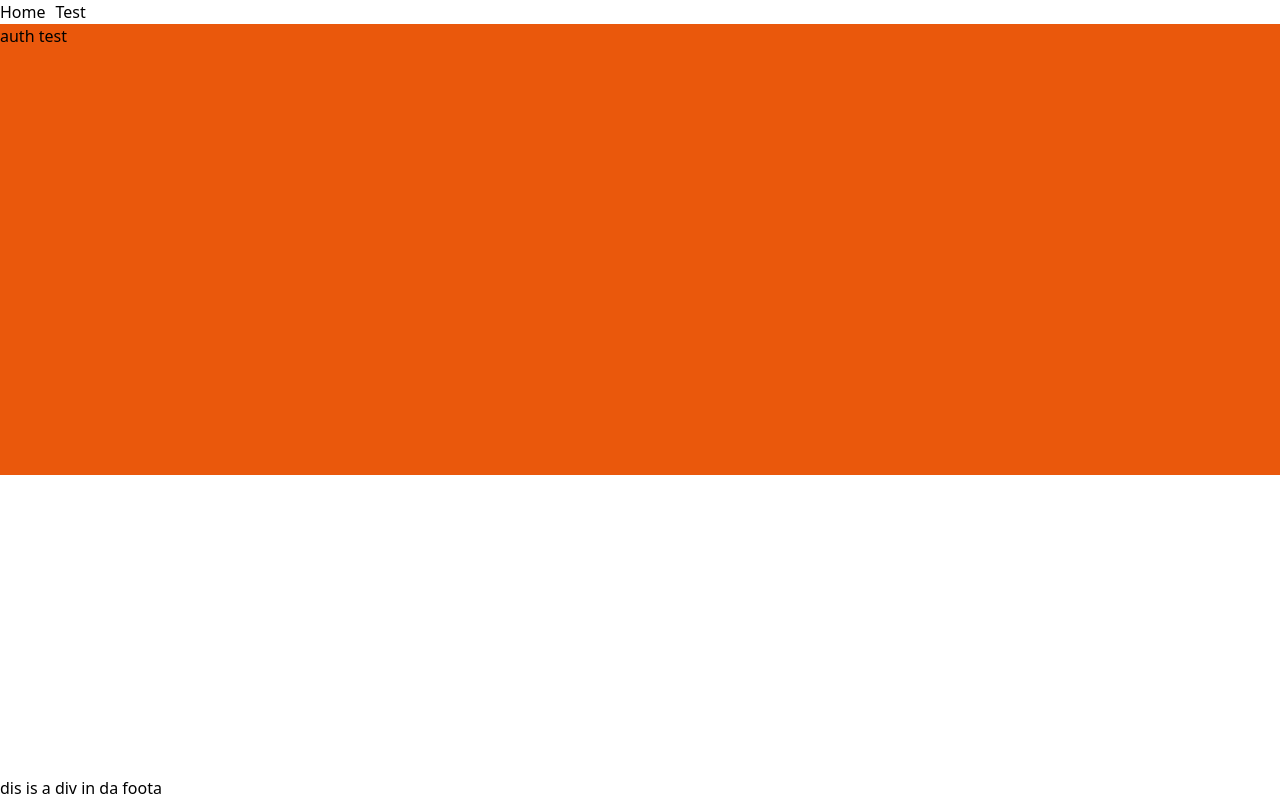
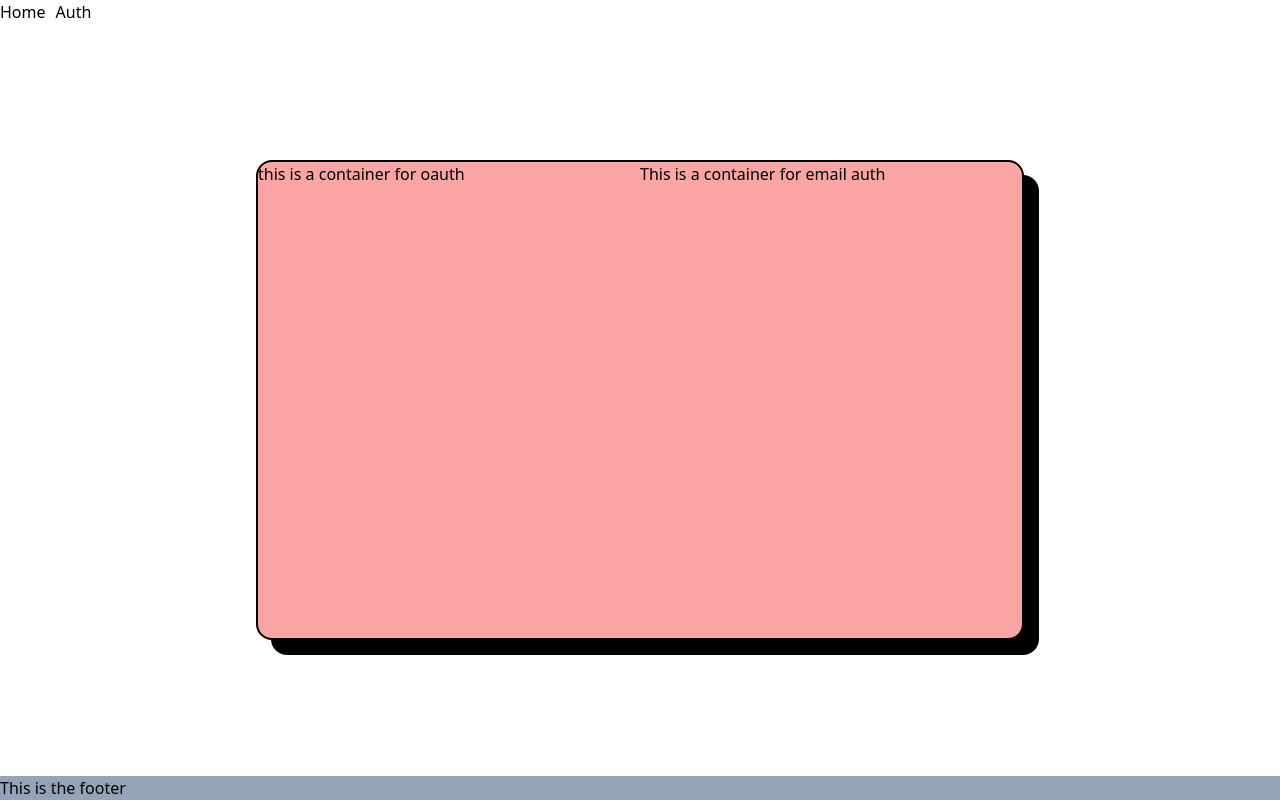
Before and after one commit to hyadestechnologies/trillium-app, a Vue app: page /Auth in a window 1280 px wide. Built offline with nearby package versions, Linux system fonts and the light colour scheme.

Commit message:
feat: add neo-brutalism shadow and box, fix some styles

```diff
--- a/src/components/AuthPageComponent/AuthPageComponent.vue
+++ b/src/components/AuthPageComponent/AuthPageComponent.vue
@@ -10,8 +10,16 @@ export default {
 </script>
 
 <template>
-  <div class="container flex min-h-[60%] min-w-[80%] bg-orange-600">
-    <h1>auth test</h1>
+  <div class="container flex h-full bg-white">
+    <div
+      class="form-container flex flex-row w-[60vw] h-[60vh] bg-red-300 m-auto rounded-2xl border-black border-2 shadow-neo">
+      <div class="oauth-container w-1/2 h-full m-auto">
+        <h1>this is a container for oauth</h1>
+      </div>
+      <div class="email-auth-container w-1/2 h-full m-auto">
+        <h1>This is a container for email auth</h1>
+      </div>
+    </div>
   </div>
 </template>
 
--- a/src/components/FooterComponent.vue
+++ b/src/components/FooterComponent.vue
@@ -11,8 +11,8 @@ export default defineComponent({
 </script>
 
 <template>
-  <div class="container">
-    <h2>dis is a div in da foota</h2>
+  <div class="container bg-slate-400">
+    <h2>This is the footer</h2>
   </div>
 </template>
 
--- a/src/components/HeaderComponent.vue
+++ b/src/components/HeaderComponent.vue
@@ -14,7 +14,7 @@ export default defineComponent({
   <div class="container">
     <nav>
       <RouterLink to="/">Home</RouterLink>
-      <RouterLink to="/test">Test</RouterLink>
+      <RouterLink to="/Auth">Auth</RouterLink>
     </nav>
   </div>
 </template>
--- a/src/router/index.ts
+++ b/src/router/index.ts
@@ -3,6 +3,10 @@ import { createRouter, createWebHistory } from 'vue-router';
 const router = createRouter({
   history: createWebHistory(import.meta.env.BASE_URL),
   routes: [
+    {
+      path: '/',
+      redirect: '/Auth'
+    },
     {
       path: '/Auth',
       name: 'AuthPage',
--- a/tailwind.config.js
+++ b/tailwind.config.js
@@ -2,7 +2,11 @@
 module.exports = {
   content: ['./index.html', './src/**/*.{vue,js,ts,jsx,tsx}'],
   theme: {
-    extend: {},
+    extend: {
+      boxShadow: {
+        'neo': '15px 15px 0px 0px rgb(0 0 0 / 1)'
+      }
+    },
   },
   plugins: [],
 }
```
